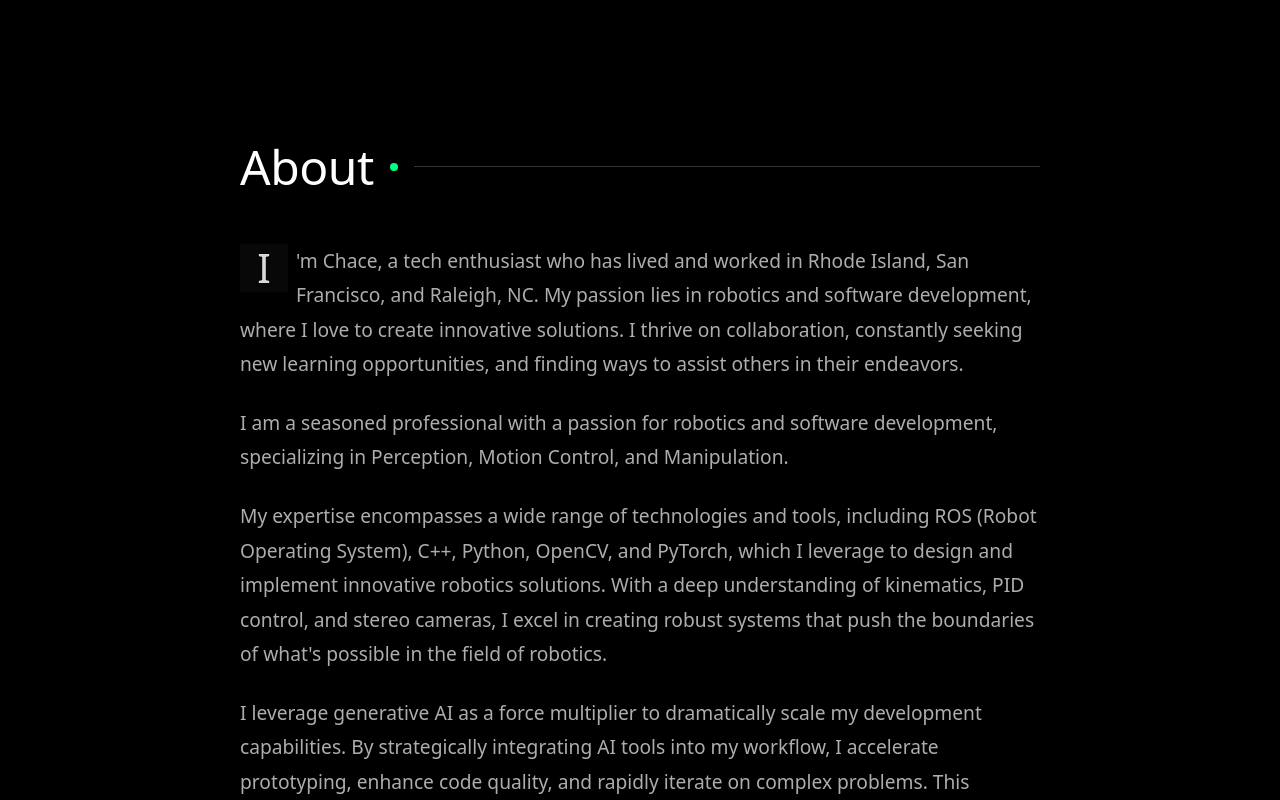
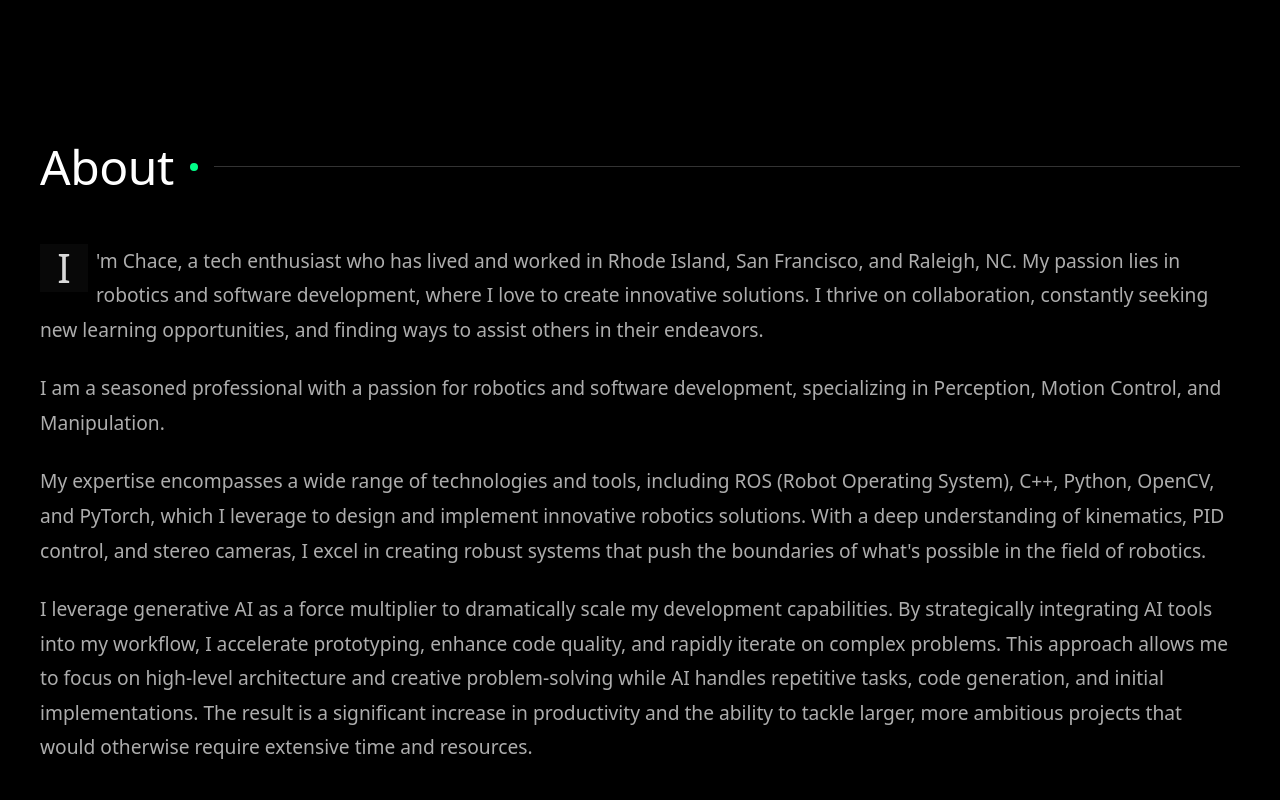
Before and after one commit to chacebot/chacebot.github.io, a React (Create React App) app: page / in a window 1280 px wide. Shown: the part 860-1660 px from the top of the page. Built offline with nearby package versions, Linux system fonts and the light colour scheme; grey boxes are pictures that could not be loaded.

Commit message:
Standardize section margins across About, Projects, and Contact
- Update About section maxWidth from 800px to 1200px
- Update Contact section maxWidth from 800px to 1200px
- All sections now use consistent 1200px maxWidth for uniform margins

```diff
--- a/src/Pages/Home.tsx
+++ b/src/Pages/Home.tsx
@@ -181,7 +181,7 @@ export const Home = () => {
       >
         <div
           style={{
-            maxWidth: "800px",
+            maxWidth: "1200px",
             width: "100%",
           }}
         >
@@ -482,7 +482,7 @@ export const Home = () => {
       >
         <div
           style={{
-            maxWidth: "800px",
+            maxWidth: "1200px",
             width: "100%",
             textAlign: "center",
           }}
```
